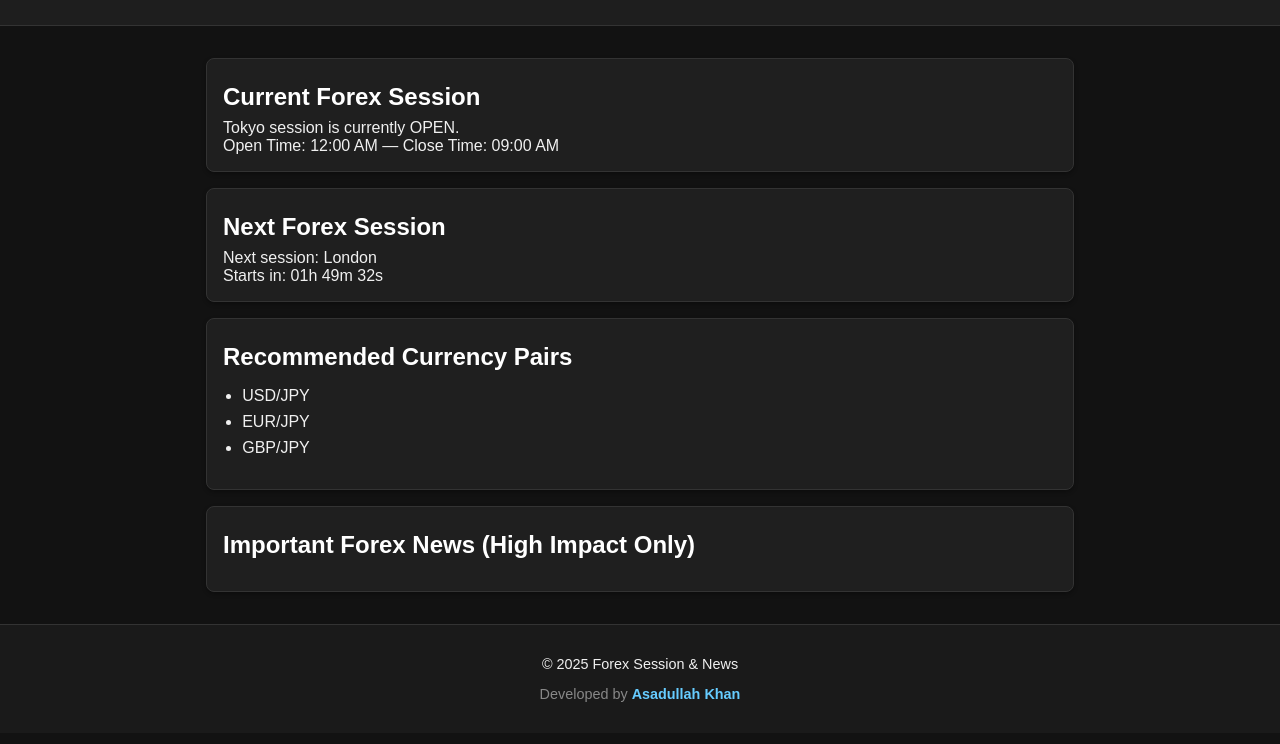
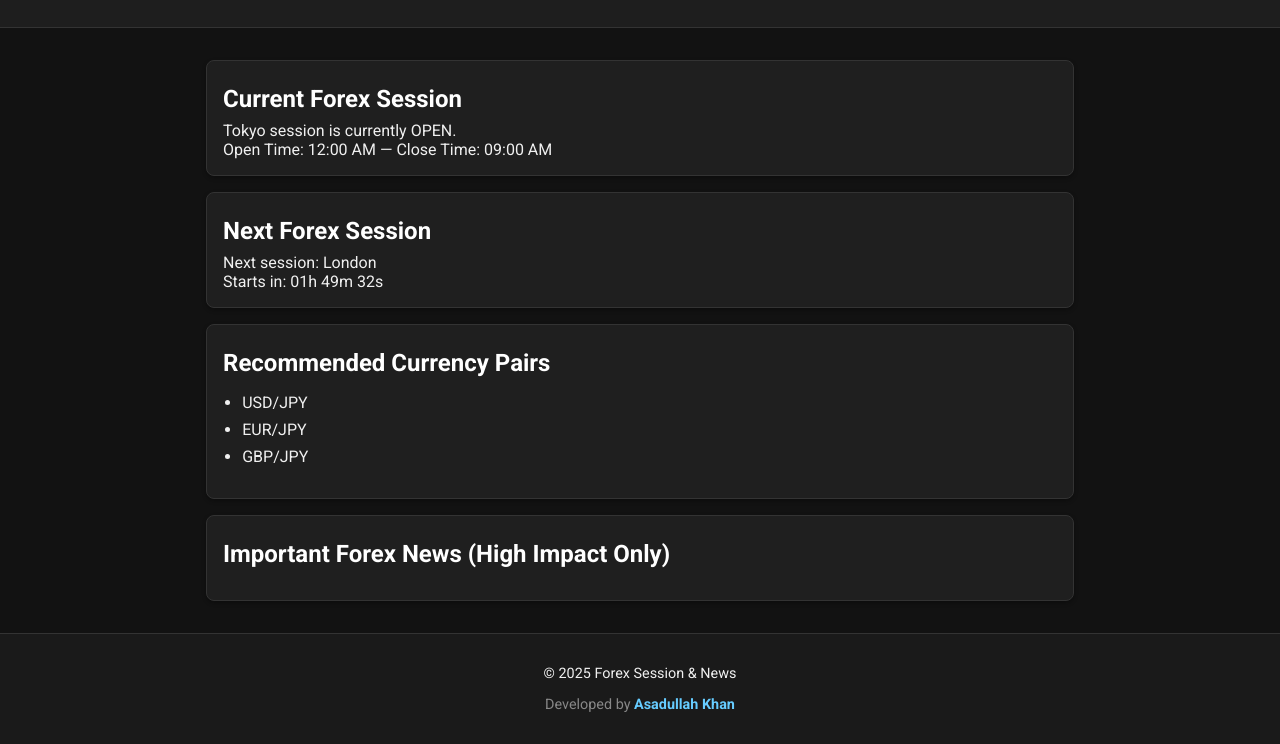
Before and after one commit to asadullahkhanbd/Forex-Session-News, a plain HTML site: page index.html in a window 1280 px wide. Shown: the part 90-834 px from the top of the page. Drawn offline with Linux system fonts and the light colour scheme; a script that the page names is missing.

Commit message:
Update style.css

```diff
--- a/style.css
+++ b/style.css
@@ -3,7 +3,8 @@
 }
 
 body {
-  font-family: Arial, sans-serif;
+  font-family: 'Roboto', sans-serif;
+  /* baki style gula age thekei thakbe */
   margin: 0;
   padding: 0;
   background: #121212;
```
